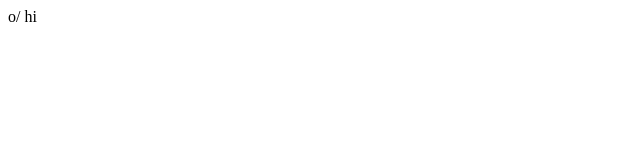
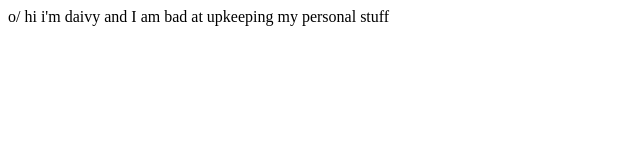
Before and after one commit to daivy/.dev, a plain HTML site: page index.html in a window 1280 px wide. Shown: the whole page, without its empty margins (0-640 px from the left). Drawn offline with Linux system fonts and the light colour scheme.

Commit message:
Update index.html

```diff
--- a/index.html
+++ b/index.html
@@ -4,6 +4,6 @@
         <title>hi</title>
     </head>
     <body>
-        o/ hi
+        o/ hi i'm daivy and I am bad at upkeeping my personal stuff
     </body>
 </html>
```
